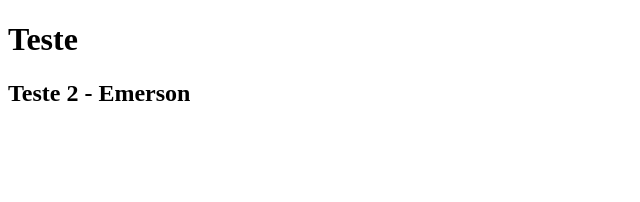
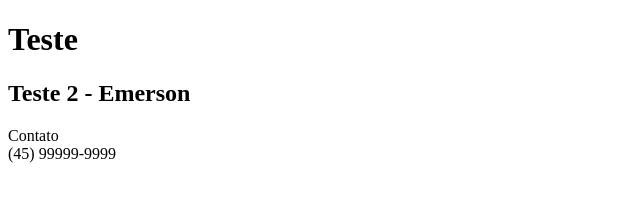
Before and after one commit to profandersonbosing/devops-git, a plain HTML site: page index.html in a window 1280 px wide. Shown: the whole page, without its empty margins (0-640 px from the left). Drawn offline with Linux system fonts and the light colour scheme.

Commit message:
Criada area de contato do site

```diff
--- a/index.html
+++ b/index.html
@@ -5,9 +5,11 @@
   <title>Title</title>
 </head>
 <body>
-
   <h1>Teste</h1>
   <h2>Teste 2 - Emerson</h2>
 
+  <div>Contato</div>
+  <div>(45) 99999-9999</div>
+
 </body>
 </html>
```
